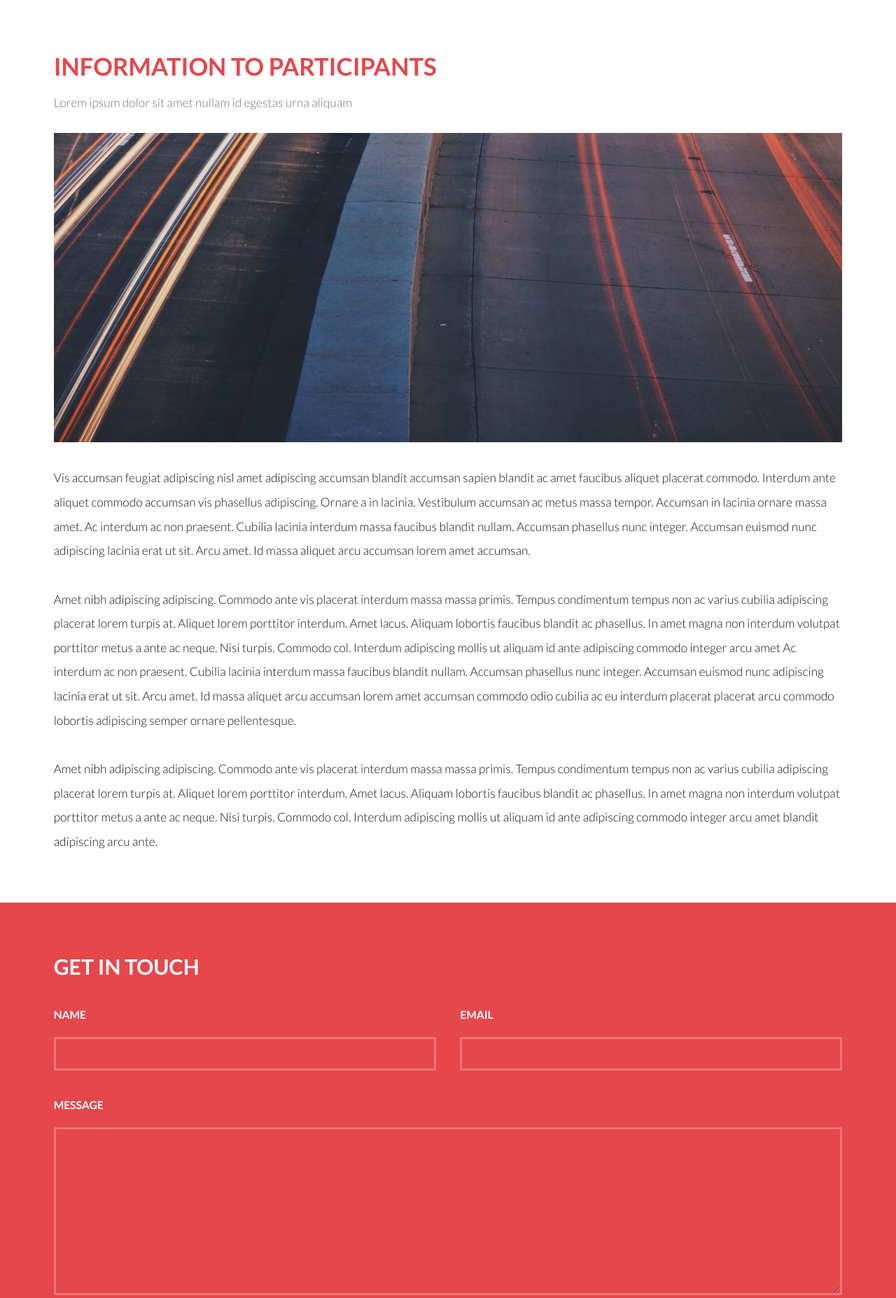
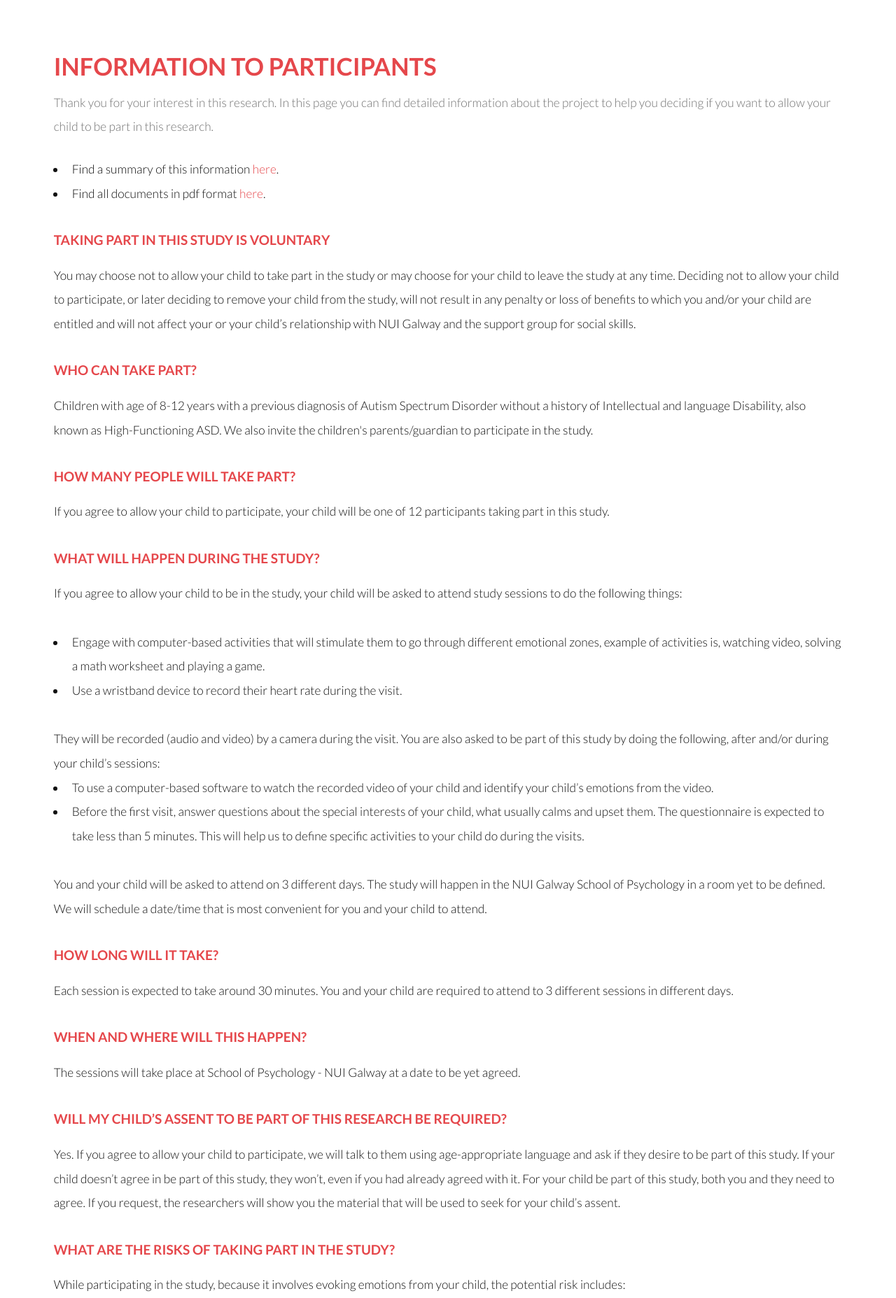
Before and after one commit to annanda/website_emotion_detection_for_children_with_asd, a Flask app: page /information in a window 1280 px wide. Shown: the part 87-1942 px from the top of the page at 70% size. Run offline with Flask 2, Linux system fonts and the light colour scheme.

Commit message:
Adding more content to the pages.

```diff
--- a/app.py
+++ b/app.py
@@ -48,7 +48,7 @@ def researchers_page():
 
 @app.route('/information', methods=['GET'])
 def information_page():
-    return render_template('documents.html')
+    return render_template('information.html')
 
 
 if __name__ == '__main__':
--- a/credits.txt
+++ b/credits.txt
@@ -1 +1,5 @@
 Photo by Tengyart on Unsplash
+
+Photo by Apaha Spi on Unsplash
+
+Photo by Glenn Carstens-Peters on Unsplash
--- a/templates/documents.html
+++ /dev/null
@@ -1,81 +0,0 @@
-<!DOCTYPE HTML>
-<!--
-	Introspect by TEMPLATED
-	templated.co @templatedco
-	Released for free under the Creative Commons Attribution 3.0 license (templated.co/license)
--->
-<html>
-{% include 'head.html' %}
-<body>
-
-<!-- Header -->
-{% include 'header.html' %}
-
-<!-- Main -->
-<section id="main">
-    <div class="inner">
-        <header class="major special">
-            <h1>Information to participants</h1>
-            <p>Lorem ipsum dolor sit amet nullam id egestas urna aliquam</p>
-        </header>
-        <a href="#" class="image fit"><img src="../static/images/pic11.jpg" alt=""/></a>
-        <p>Vis accumsan feugiat adipiscing nisl amet adipiscing accumsan blandit accumsan sapien blandit ac amet
-            faucibus aliquet placerat commodo. Interdum ante aliquet commodo accumsan vis phasellus adipiscing. Ornare a
-            in lacinia. Vestibulum accumsan ac metus massa tempor. Accumsan in lacinia ornare massa amet. Ac interdum ac
-            non praesent. Cubilia lacinia interdum massa faucibus blandit nullam. Accumsan phasellus nunc integer.
-            Accumsan euismod nunc adipiscing lacinia erat ut sit. Arcu amet. Id massa aliquet arcu accumsan lorem amet
-            accumsan.</p>
-        <p>Amet nibh adipiscing adipiscing. Commodo ante vis placerat interdum massa massa primis. Tempus condimentum
-            tempus non ac varius cubilia adipiscing placerat lorem turpis at. Aliquet lorem porttitor interdum. Amet
-            lacus. Aliquam lobortis faucibus blandit ac phasellus. In amet magna non interdum volutpat porttitor metus a
-            ante ac neque. Nisi turpis. Commodo col. Interdum adipiscing mollis ut aliquam id ante adipiscing commodo
-            integer arcu amet Ac interdum ac non praesent. Cubilia lacinia interdum massa faucibus blandit nullam.
-            Accumsan phasellus nunc integer. Accumsan euismod nunc adipiscing lacinia erat ut sit. Arcu amet. Id massa
-            aliquet arcu accumsan lorem amet accumsan commodo odio cubilia ac eu interdum placerat placerat arcu commodo
-            lobortis adipiscing semper ornare pellentesque.</p>
-        <p>Amet nibh adipiscing adipiscing. Commodo ante vis placerat interdum massa massa primis. Tempus condimentum
-            tempus non ac varius cubilia adipiscing placerat lorem turpis at. Aliquet lorem porttitor interdum. Amet
-            lacus. Aliquam lobortis faucibus blandit ac phasellus. In amet magna non interdum volutpat porttitor metus a
-            ante ac neque. Nisi turpis. Commodo col. Interdum adipiscing mollis ut aliquam id ante adipiscing commodo
-            integer arcu amet blandit adipiscing arcu ante.</p>
-    </div>
-</section>
-
-<!-- Footer -->
-<section id="footer">
-    <div class="inner">
-        <header>
-            <h2>Get in Touch</h2>
-        </header>
-        <form method="post" action="#">
-            <div class="field half first">
-                <label for="name">Name</label>
-                <input type="text" name="name" id="name"/>
-            </div>
-            <div class="field half">
-                <label for="email">Email</label>
-                <input type="text" name="email" id="email"/>
-            </div>
-            <div class="field">
-                <label for="message">Message</label>
-                <textarea name="message" id="message" rows="6"></textarea>
-            </div>
-            <ul class="actions">
-                <li><input type="submit" value="Send Message" class="alt"/></li>
-            </ul>
-        </form>
-        <div class="copyright">
-            &copy; Untitled Design: <a href="https://templated.co/">TEMPLATED</a>. Images <a
-                href="https://unsplash.com/">Unsplash</a>
-        </div>
-    </div>
-</section>
-
-<!-- Scripts -->
-<script src="../static/assets/js/jquery.min.js"></script>
-<script src="../static/assets/js/skel.min.js"></script>
-<script src="../static/assets/js/util.js"></script>
-<script src="../static/assets/js/main.js"></script>
-
-</body>
-</html>
--- /dev/null
+++ b/templates/information.html
@@ -0,0 +1,169 @@
+<!DOCTYPE HTML>
+<!--
+	Introspect by TEMPLATED
+	templated.co @templatedco
+	Released for free under the Creative Commons Attribution 3.0 license (templated.co/license)
+-->
+<html>
+{% include 'head.html' %}
+<body>
+
+<!-- Header -->
+{% include 'header.html' %}
+
+<!-- Main -->
+<section id="main">
+    <div class="inner">
+        <header class="major special">
+            <h1>Information to participants</h1>
+            <p>Thank you for your interest in this research. In this page you can find detailed information about the
+                project to help you deciding if you want to
+                allow your child to be part in this research.
+            <ul>
+                <li>Find a summary of this information <a href="/about_project#summary">here</a>.</li>
+                <li>Find all documents in pdf format <a href="/documents">here</a>.
+                </li>
+            </ul>
+            </p>
+        </header>
+        <h4>TAKING PART IN THIS STUDY IS VOLUNTARY</h4>
+        <p>You may choose not to allow your child to take part in the study or may choose for your child to leave the
+            study at any time. Deciding not to allow your child to participate, or later deciding to remove your child
+            from the study, will not result in any penalty or loss of benefits to which you and/or your child are
+            entitled and will not affect your or your child’s relationship with NUI Galway and the support group for
+            social skills. </p>
+        <h4>WHO CAN TAKE PART? </h4>
+        <p>Children with age of 8-12 years with a previous diagnosis of Autism Spectrum Disorder without a history of
+            Intellectual and language Disability, also known as High-Functioning ASD. We also invite the children's
+            parents/guardian to participate in the study. </p>
+        <h4>HOW MANY PEOPLE WILL TAKE PART?</h4>
+        <p>If you agree to allow your child to participate, your child will be one of 12 participants taking part in
+            this study.</p>
+        <h4>WHAT WILL HAPPEN DURING THE STUDY?</h4>
+        <p>
+            If you agree to allow your child to be in the study, your child will be asked to attend study sessions to do
+            the following things:
+        <ul>
+            <li>Engage with computer-based activities that will stimulate them to go through different emotional
+                zones, example of activities is, watching video, solving a math worksheet and playing a game.
+            </li>
+            <li>Use a wristband device to record their heart rate during the visit.</li>
+        </ul>
+        They will be recorded (audio and video) by a camera during the visit.
+
+        You are also asked to be part of this study by doing the following, after and/or during your child’s sessions:
+        <ul>
+            <li>To use a computer-based software to watch the recorded video of your child and identify your child’s
+                emotions from the video.
+            </li>
+            <li> Before the first visit, answer questions about the special interests of your child, what usually calms
+                and upset them. The questionnaire is expected to take less than 5 minutes. This will help us to define
+                specific activities to your child do during the visits.
+            </li>
+        </ul>
+        You and your child will be asked to attend on 3 different days. The study will happen in the NUI Galway School
+        of Psychology in a room yet to be defined. We will schedule a date/time that is most convenient for you and your
+        child to attend.
+
+        </p>
+        <h4>HOW LONG WILL IT TAKE?</h4>
+        <p>Each session is expected to take around 30 minutes. You and your child are required to attend to 3 different
+            sessions in different days.</p>
+
+        <h4>WHEN AND WHERE WILL THIS HAPPEN?</h4>
+        <p>The sessions will take place at School of Psychology - NUI Galway at a date to be yet agreed.</p>
+
+        <h4>WILL MY CHILD’S ASSENT TO BE PART OF THIS RESEARCH BE REQUIRED? </h4>
+        <p>Yes. If you agree to allow your child to participate, we will talk to them using age-appropriate language and
+            ask if they desire to be part of this study. If your child doesn’t agree in be part of this study, they
+            won’t, even if you had already agreed with it. For your child be part of this study, both you and they need
+            to agree. If you request, the researchers will show you the material that will be used to seek for your
+            child’s assent.</p>
+
+        <h4>WHAT ARE THE RISKS OF TAKING PART IN THE STUDY?</h4>
+        <p>
+            While participating in the study, because it involves evoking emotions from your child, the potential risk
+            includes:
+        <li>A risk of the child feels emotional discomfort and gets too agitated or lose control of their emotions
+            during the activities they engage with.
+        </li>
+        <br>
+        To minimise this risk the following measures will be employed:
+        <ul>
+            <li>The time of each visit will be divided, and calming activities will be done to help the child to
+                regulate their emotions. Some examples of calming activities can include breathing exercises, observing
+                a moving object between others.
+            </li>
+            <li>A therapist specialising in autism will be present all the time to provide timely comfort or take any
+                further
+                measure to guide your child to a calming state.
+            </li>
+            <li>Your child will have physical access to an image indicating STOP with the instruction that at any moment
+                if
+                they want to stop, they can touch the image and the study will be immediately paused. After taking a few
+                minutes, we will ask your child if they desire to continue. If not, the current session will be finished
+                immediately.
+            </li>
+        </ul>
+        </p>
+        <h4>WHAT ARE THE POTENTIAL BENEFITS OF TAKING PART IN THE STUDY?</h4>
+        <p>We don’t expect your child to receive any direct benefit from taking part in this study, but we hope to learn
+            things that will help children with high-functioning ASD in the future. By accepting to allow the
+            participation of your child, you will be collaborating to the advance of this research and any other based
+            on it, which can lead to future discoveries and development of tools to help children like yours.</p>
+        <h4>WHAT WILL BE DONE WITH MY CHILD’S RECORDS? </h4>
+        <p>We will transform the original audio/video/heart rate records from your child into a numerical representation
+            (set of numbers) to be used to create the emotion identifier computer system. When this process is complete,
+            identifying information from your child will not be present anymore. In other words, it will not be possible
+            to identify your child from this numerical representation.
+            The records will only be accessible to members of the research team and will be kept securely, in strict
+            accordance with the General Data Protection Regulation (GDPR).
+            Your child’s data will not be used for any kind of profiling or marketing content. Arrangements are in place
+            so that yours and your child’s personal data will be processed only as is necessary to achieve the objective
+            of the research and will not be processed in a way that damage or distress will be caused to you and your
+            child.
+        </p>
+
+        <h4></h4>
+
+    </div>
+</section>
+
+<!-- Footer -->
+<section id="footer">
+    <div class="inner">
+        <header>
+            <h2>Get in Touch</h2>
+        </header>
+        <form method="post" action="#">
+            <div class="field half first">
+                <label for="name">Name</label>
+                <input type="text" name="name" id="name"/>
+            </div>
+            <div class="field half">
+                <label for="email">Email</label>
+                <input type="text" name="email" id="email"/>
+            </div>
+            <div class="field">
+                <label for="message">Message</label>
+                <textarea name="message" id="message" rows="6"></textarea>
+            </div>
+            <ul class="actions">
+                <li><input type="submit" value="Send Message" class="alt"/></li>
+            </ul>
+        </form>
+        <div class="copyright">
+            &copy; Untitled Design: <a href="https://templated.co/">TEMPLATED</a>. Images <a
+                href="https://unsplash.com/">Unsplash</a>
+        </div>
+    </div>
+</section>
+
+<!-- Scripts -->
+<script src="../static/assets/js/jquery.min.js"></script>
+<script src="../static/assets/js/skel.min.js"></script>
+<script src="../static/assets/js/util.js"></script>
+<script src="../static/assets/js/main.js"></script>
+
+</body>
+</html>
```
Also changed, not shown: templates/index.html (+23 -21 lines), templates/project.html (+36 -1 lines).
